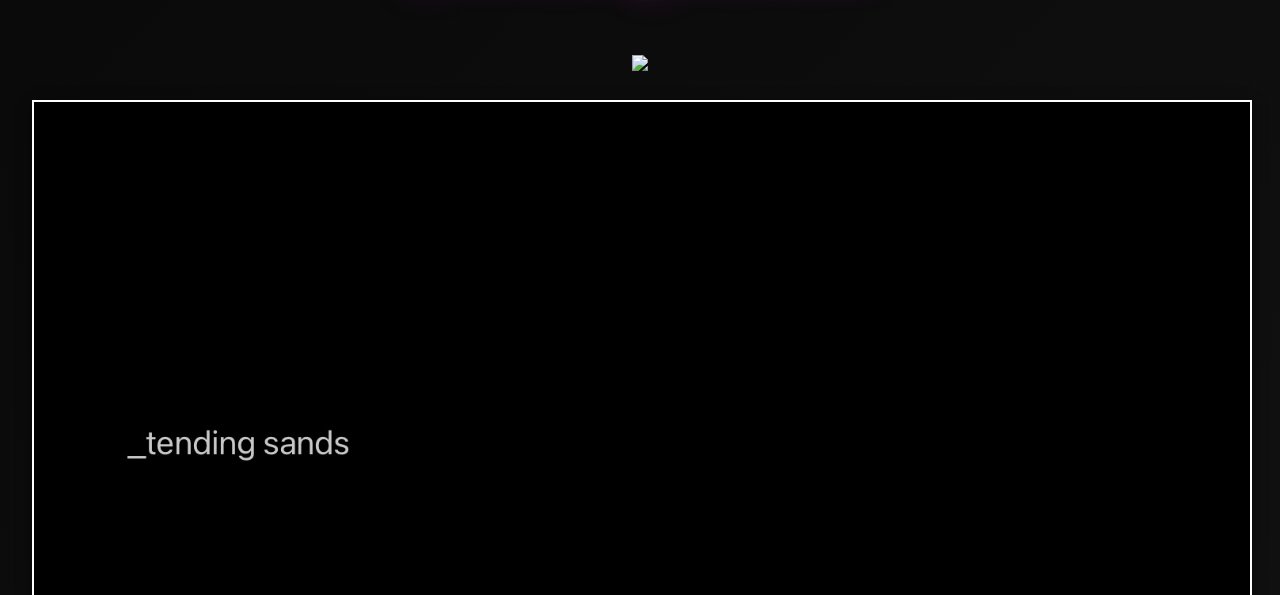
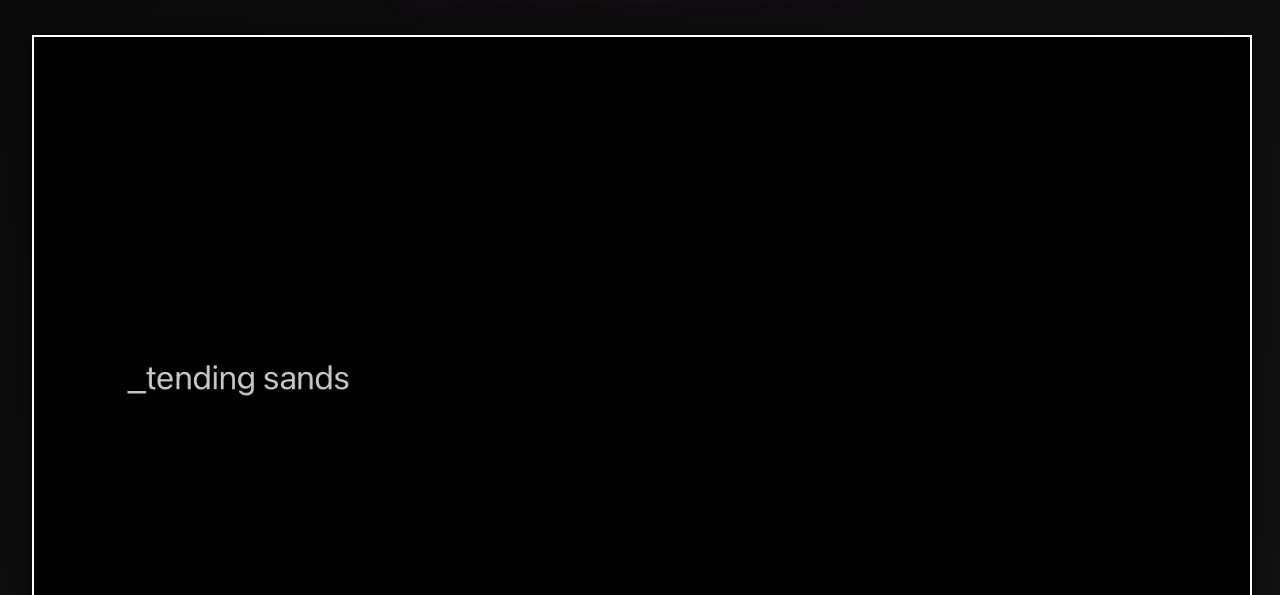
Before and after one commit to shatteredhourglassllc/tendingsands, a plain HTML site: page index.html in a window 1280 px wide. Shown: the part 205-800 px from the top of the page. Drawn offline with Linux system fonts and the light colour scheme; files whose address does not match are found by name.

Commit message:
Update index.html

```diff
--- a/index.html
+++ b/index.html
@@ -173,15 +173,14 @@
   <div class="orb"></div>
 
   <header>
-    <h1>_tending sands</h1>
-    <img src="<div class="album-art-container" style="text-align:center; margin:20px 0;">
+    <h1>_tending sands</h1><div class="album-art-container" style="text-align:center; margin:20px 0;">
   <img
     src="assets/images/cover.png"
     alt="The Prophecy of an Atom Album Cover"
     style="max-width:100%; height:auto; border:2px solid #fff; box-shadow:0 4px 12px rgba(0,0,0,0.5);"
   >
 </div>
-" alt="The Prophecy of an Atom Album Cover" style="width:300px;">
+
 
   </header>
 
```
